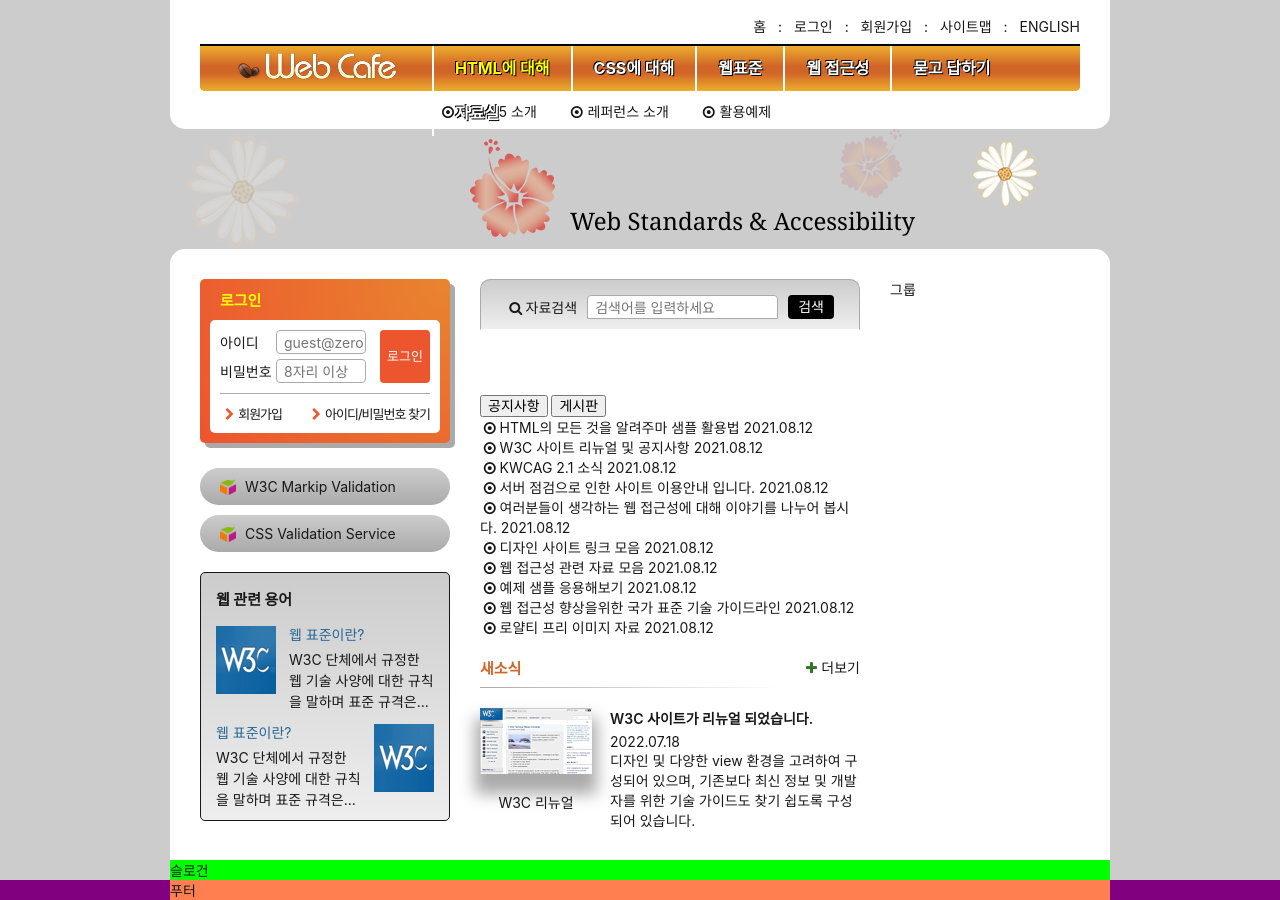
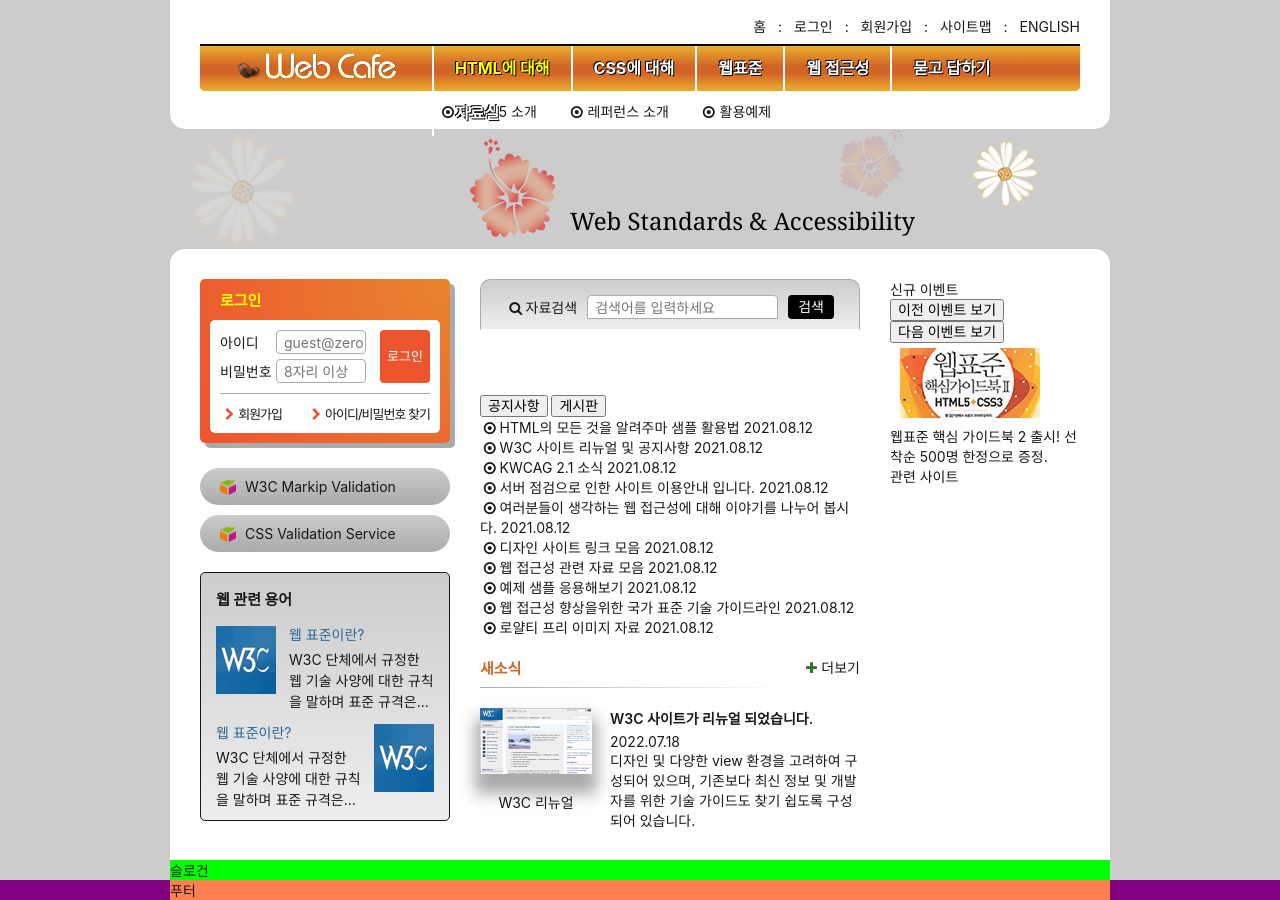
Before and after one commit to chjy0202/connectTo, a website: page HTML5/index.html in a window 1280 px wide. Drawn offline with Linux system fonts and the light colour scheme; a web font is replaced by a local one.

Commit message:
신규 이벤트 및 관련사이트 마크업 완성

```diff
--- a/HTML5/index.html
+++ b/HTML5/index.html
@@ -340,7 +340,33 @@
       </section>
     </div>
 
-    <div class="group group3">그룹</div>
+    <div class="group group3">
+      <!-- 헤드라인 용 클래스 -->
+      <div class="gradient-effect">
+        <section class="event">
+          <h2 class="event-title">신규 <span class="accent-color">이벤트</span></h2>
+          <div class="event-button-wrapper">
+            <button type="button" class="event-button-prev">이전 이벤트 보기</button>
+            <button type="button" class="event-button-next">다음 이벤트 보기</button>
+          </div>
+          <div class="eventDetail">
+            <p class="event-thumbnail">
+              <img src="./assets/free_gift.gif" alt="이벤트 경품 : 웹표준 핵심가이드북 2 증정" />
+            </p>
+            <p class="event-breif">
+              <em>웹표준 핵심 가이드북 2 출시!</em> 선착순 500명 한정으로 증정.
+            </p>
+          </div>
+        </section>
+        <section class="related">
+          <h2 class="related-title">관련 <span class="accent-color">사이트</span></h2>
+          <ul class="related-list">
+            <li><a href="https://zero-base.co.kr/" target="_blank" rel="noopener noreferrer"></a></li>
+          </ul>
+
+        </section>
+      </div>
+    </div>
   </main>
   <article class="slogan">슬로건</article>
   <footer class="footer">
```
